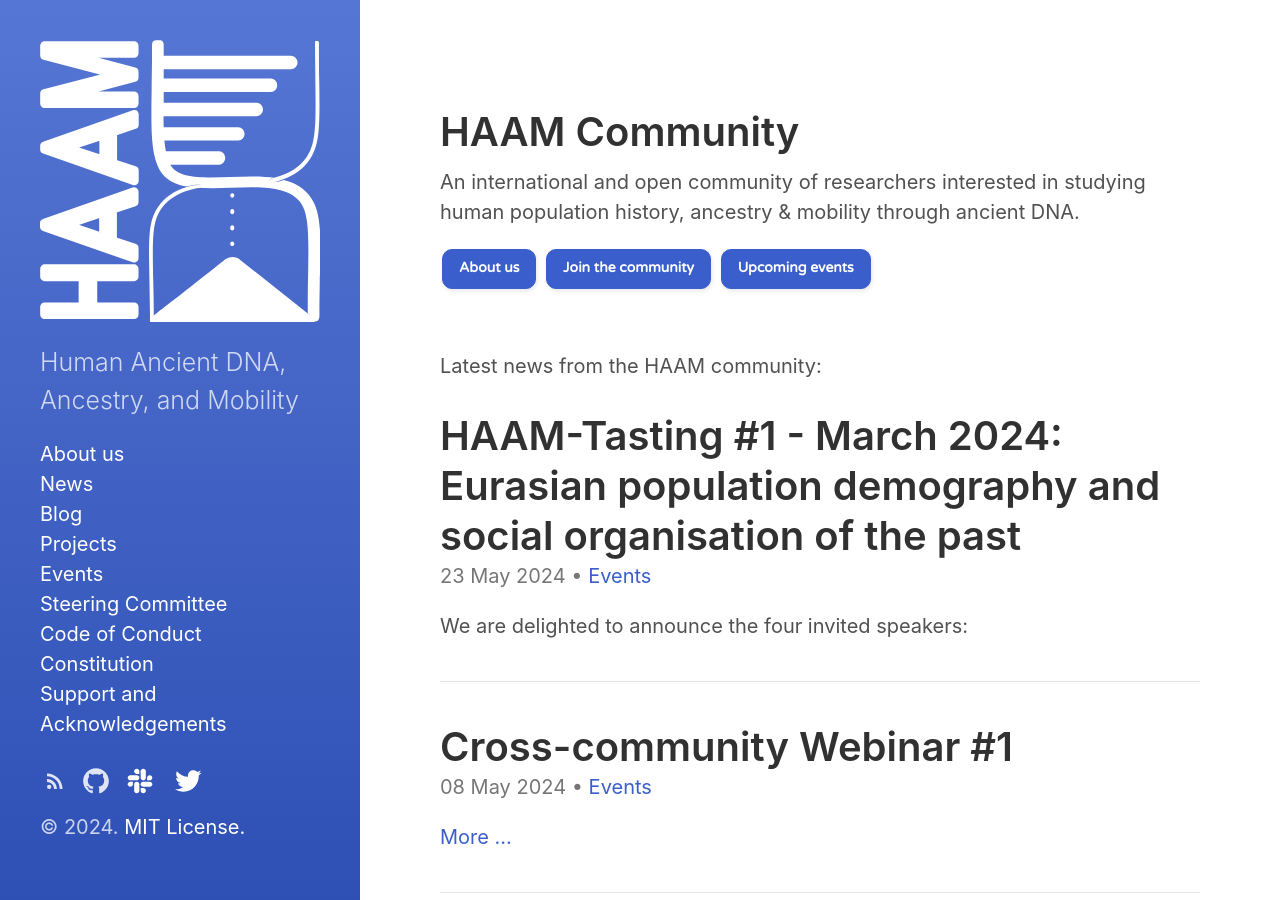
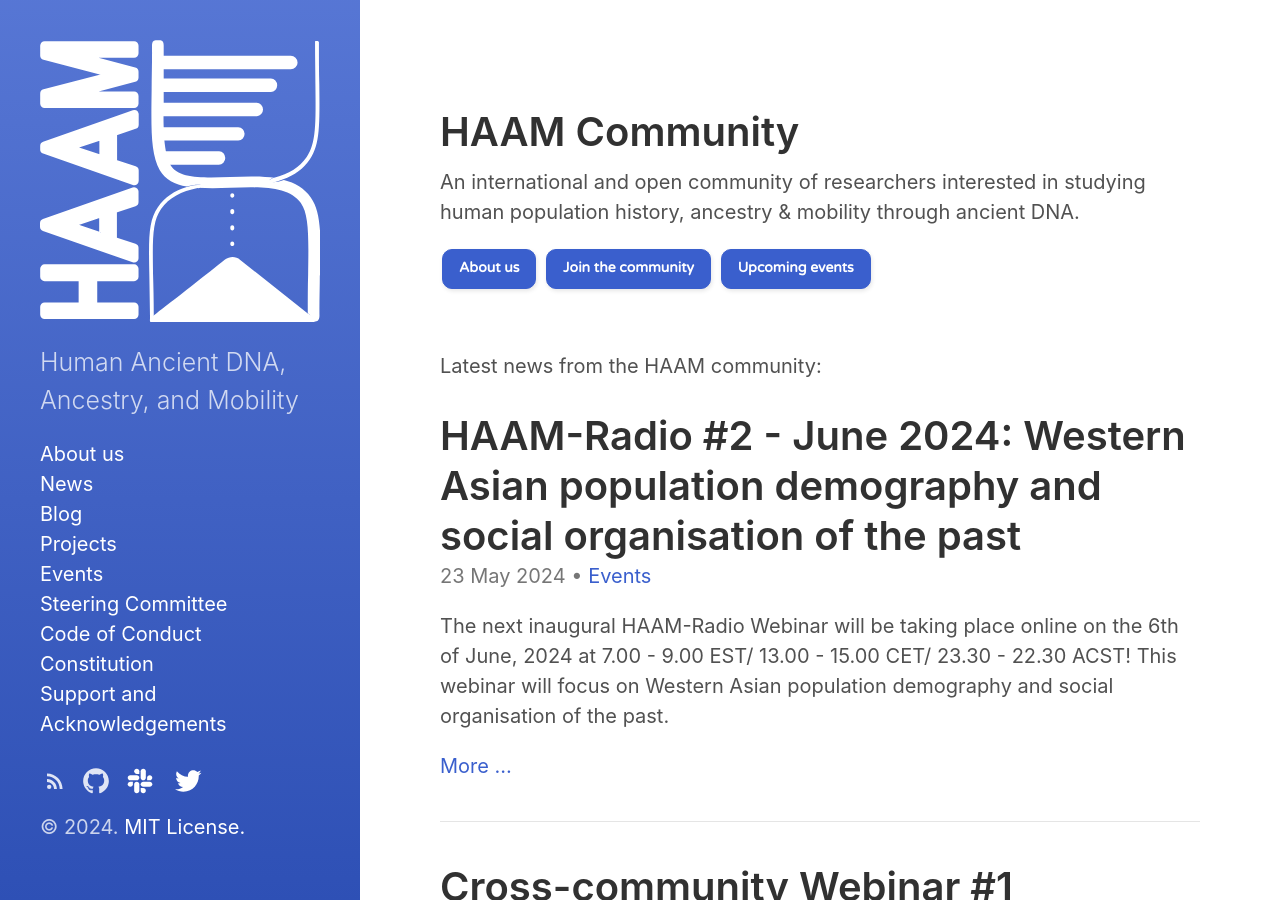
Before and after one commit to haam-community/haam-community.github.io, a Jekyll site: the page built from index.html, in a window 1280 px wide and 900 px high. Built offline with Jekyll 4.4.1, drawn with Linux system fonts in a browser that asks for light colours; the list of posts is cut into pages by our own code.

Commit message:
updated haam-radio #2 event

```diff
--- a/_posts/2024-05-23-event.md
+++ b/_posts/2024-05-23-event.md
@@ -1,10 +1,24 @@
 ---
 layout: post
-title: "HAAM-Tasting #1 - March 2024: Eurasian population demography and social organisation of the past"
+title: "HAAM-Radio #2 - June 2024: Western Asian population demography and social organisation of the past"
 categories: Events
 tags: HAAM-Tasting
 ---
 
-
+The next inaugural HAAM-Radio Webinar will be taking place online on the 6th of June, 2024 at 7.00 - 9.00 EST/ 13.00 - 15.00 CET/ 23.30 - 22.30 ACST! This webinar will focus on Western Asian population demography and social organisation of the past.
 
 We are delighted to announce the four invited speakers:
+<p  align="middle">
+<img src="{{ "/assets/media/event_images/2024-05-23-event/invited_speakers_2.png" | relative_url }}" alt="Invited Speakers" >
+</p>
+
+# Registration
+
+If you would like to attend the webinar, please register [here](https://forms.gle/rsg1kkL7adKWBeMZ8) or scan the QR code below.
+
+<p  align="middle">
+<a href="https://forms.gle/rsg1kkL7adKWBeMZ8"><img src="{{ "/assets/media/event_images/2024-05-23-event/registration_QR_code.png" | relative_url }}" alt="registration_QR_code" width="200px" height="200px" ></a>
+</p>
+⚠️ <u>For security reasons, registration is required to receive the zoom link.</u>
+
+The Zoom link will be sent out to participants who have registered their attendance, and presenters via email on the 4th of June 2024.
```
Also changed, not shown: assets/media/event_images/2024-05-23-event/registration_QR_code.png (added), 2 other files.
